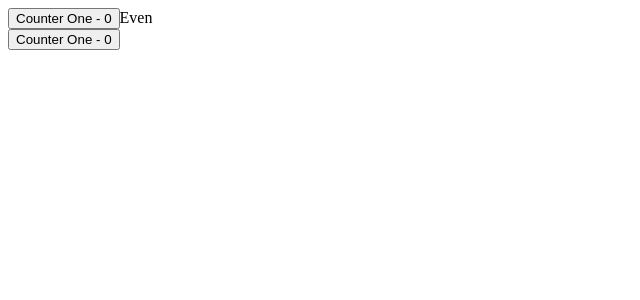
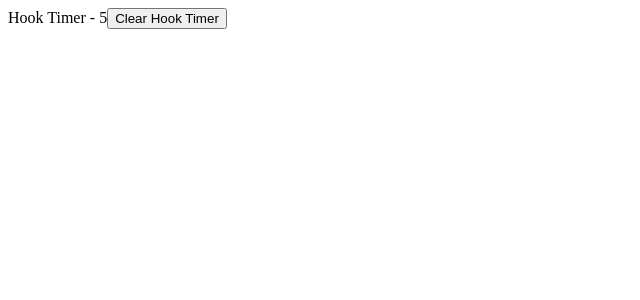
Before and after one commit to amunibf/React-Hooks-Demo-CDV2, a React (Create React App) app: page / in a window 1280 px wide. Shown: the top 300 px of the page, without its empty margins (0-640 px from the left). Built offline with nearby package versions, Linux system fonts and the light colour scheme; the HTML template or start-up script is replaced by a standard one.

Commit message:
useRef usage

```diff
--- a/src/App.js
+++ b/src/App.js
@@ -6,6 +6,9 @@ import DataFetchingOne from './components/DataFetchingOne';
 import DataFetchingTwo from './components/DataFetchingTwo';
 import ParentComponent from './components/ParentComponent';
 import Counter from './components/Counter';
+import FocusInput from './components/FocusInput';
+import ClassTimer from './components/ClassTimer';
+import HookTimer from './components/HookTimer';
 
 export const CountContext = React.createContext()
 
@@ -30,7 +33,10 @@ function App() {
   return (
     <CountContext.Provider value={{countState : count, countDispatch : dispatch}}>
       <div className="App">
-      <Counter/>
+      <HookTimer/>
+      {/* <ClassTimer/> */}
+      {/* <FocusInput/> */}
+      {/* <Counter/> */}
       {/* <ParentComponent/> */}
       {/* <DataFetchingTwo/> */}
         {/* <DataFetchingOne/> */}
--- /dev/null
+++ b/src/components/ClassTimer.js
@@ -0,0 +1,33 @@
+import React, { Component } from 'react'
+
+class ClassTimer extends Component {
+    interval
+    constructor(props) {
+        super(props)
+
+        this.state = {
+             timer : 0
+        }
+    }
+
+    componentDidMount() {
+        this.interval = setInterval(()=>{
+            this.setState(prevState=>({timer:prevState.timer+1}))
+        },1000)
+    }
+
+    componentWillUnmount(){
+        clearInterval(this.interval)
+    }
+
+    render() {
+        return (
+            <div>
+                Class timer - {this.state.timer}
+                <button onClick={()=>clearInterval(this.interval)}>Clear tiner</button>
+            </div>
+        )
+    }
+}
+
+export default ClassTimer
--- /dev/null
+++ b/src/components/FocusInput.js
@@ -0,0 +1,19 @@
+import React, {useEffect, useRef, useReducer} from 'react'
+
+function FocusInput() {
+
+    const inputRef = useRef(null)
+
+    useEffect(()=>{
+        //focus the input element
+        inputRef.current.focus()
+    },[])
+
+    return (
+        <div>
+            <input ref={inputRef} type='text'/>
+        </div>
+    )
+}
+
+export default FocusInput
--- /dev/null
+++ b/src/components/HookTimer.js
@@ -0,0 +1,25 @@
+import React, {useState, useEffect, useRef} from 'react'
+
+function HookTimer() {
+    const [timer, setTimer] = useState(0);
+    const intervalRef = useRef()
+
+    useEffect(()=>{
+        intervalRef.current = setInterval(()=>{
+            setTimer(prevTimer => prevTimer+1)
+        },1000)
+        return ()=>{
+            clearInterval(intervalRef.current)
+        }
+    },[])
+
+
+    return (
+        <div>
+            Hook Timer - {timer}
+            <button onClick={()=>clearInterval(intervalRef.current)}>Clear Hook Timer</button>
+        </div>
+    )
+}
+
+export default HookTimer
```
Also changed, not shown: chapters.txt.
